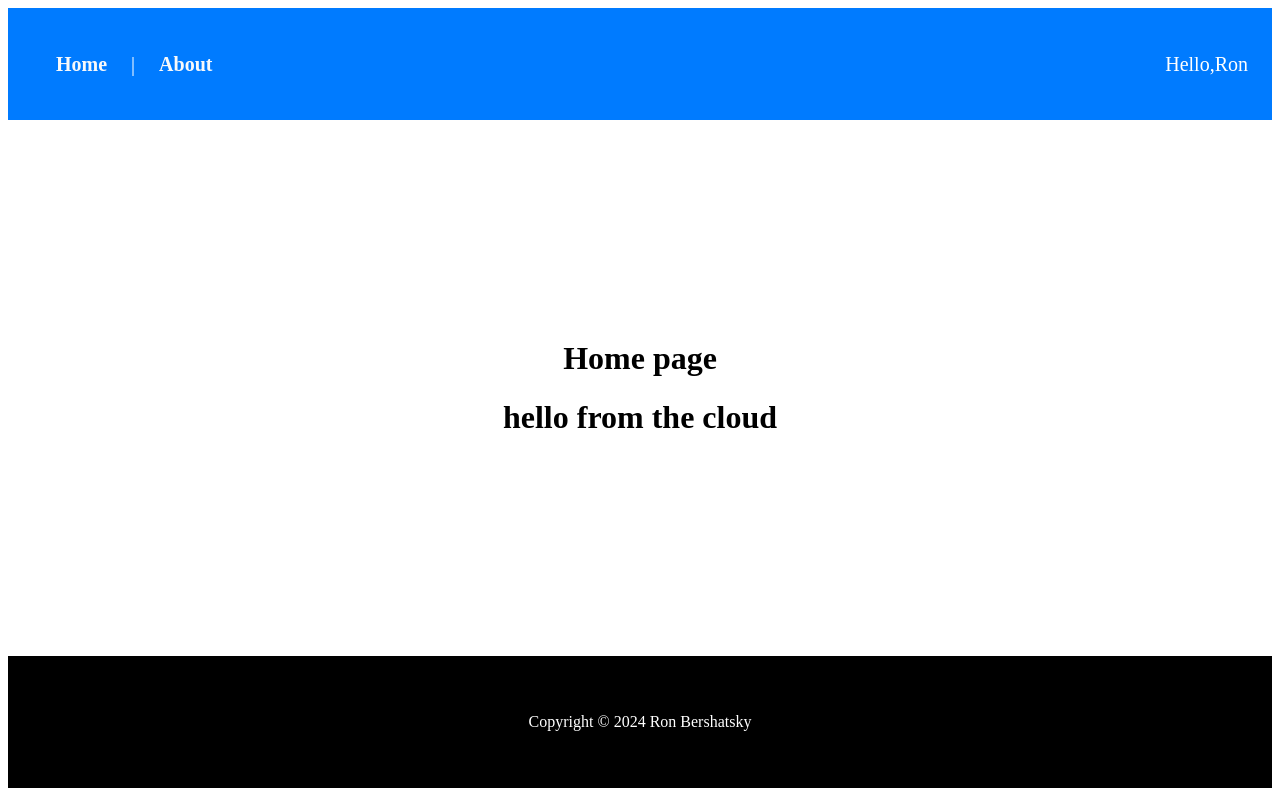
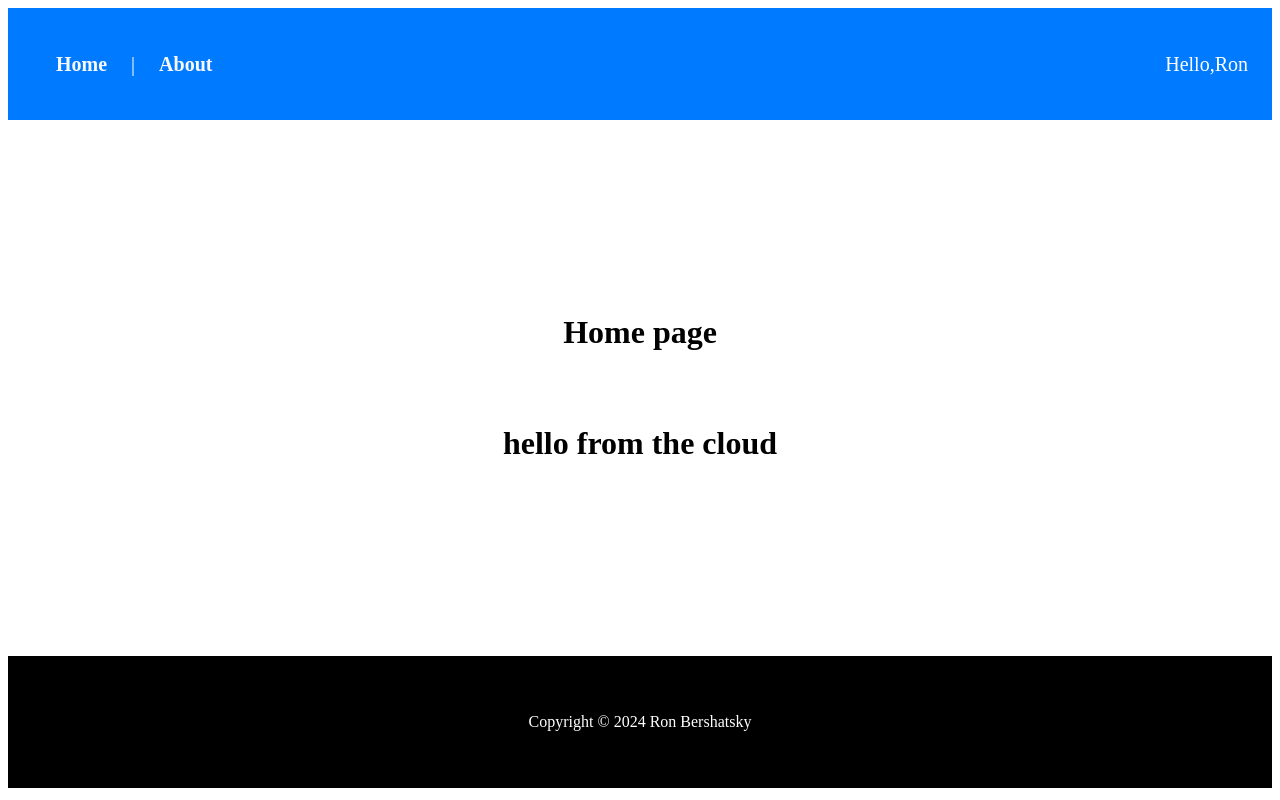
Before and after one commit to ronb-tech/wordcloud, a Vue app: page / in a window 1280 px wide. Built offline with nearby package versions, Linux system fonts and the light colour scheme.

Commit message:
add fetching data

```diff
--- a/src/service/index.js
+++ b/src/service/index.js
@@ -3,10 +3,10 @@ import data2 from "@/service/data/data2.json";
 import data3 from "@/service/data/data3.json";
 
 const demoFetch = (fileData, delay = 1000) => {
-  return new Promise((resolve) => {
+  return new Promise((resolve, reject) => {
     setTimeout(() => {
       if (!fileData) {
-        reject(`fileData is required to fetch`);
+        reject(new Error(`fileData is required to fetch`));
       } else {
         resolve(fileData);
       }
@@ -21,14 +21,12 @@ export const getWordCloudData = async () => {
     demoFetch(data3, 1500),
   ];
   return Promise.allSettled(filePromises).then((results) => {
-    const combinedData = [];
-    let hadError = false;
-
+    let combinedData = [];
     results.forEach((result) => {
+      console.log("res", result);
       if (result.status === "fulfilled") {
-        combinedData.push({ ...result.value });
+        combinedData = [...combinedData, ...result.value.items];
       } else {
-        hadError = true;
         console.error("Error fetching data:", result.reason);
       }
     });
--- a/src/views/Home.vue
+++ b/src/views/Home.vue
@@ -1,25 +1,50 @@
 <template>
   <div class="home-page">
     <h1>Home page</h1>
-    <WordCloud></WordCloud>
+    <WordCloud
+      v-if="!loading && !error && wordCloudData"
+      :data="wordCloudData"
+    ></WordCloud>
+    <div v-if="loading">
+      <img :src="require('@/assets/loader.gif')" alt="Loading..." />
+    </div>
+    <div v-if="!loading && error">
+      <h2>{{ error }}</h2>
+    </div>
   </div>
 </template>
 
 <script setup lang="js">
-import { computed, onMounted, ref,watch } from "vue";
+import { onMounted, ref } from "vue";
 import { useStore } from "vuex";
-import WordCloud  from "@/components/WordCloud.vue";
-import {getWordCloudData} from "@/service/index.js";
+import WordCloud from "@/components/WordCloud.vue";
+import { getWordCloudData } from "@/service/index.js";
 
 const store = useStore();
-const wordCloudData=ref(null);
-onMounted(() => {
-  wordCloudData.value=getWordCloudData();
+const wordCloudData = ref(null);
+const error = ref(null);
+const loading = ref(false);
+
+onMounted(async () => {
+  try {
+    loading.value = true;
+    wordCloudData.value = await getWordCloudData();
+    loading.value = false;
+  } catch (e) {
+    console.log("Failed to load word cloud data:", e);
+    error.value = "Failed to load word cloud data";
+    loading.value = false;
+  }
 });
 </script>
 
 <style lang="scss" scoped>
 @import "@/assets/style/main.scss";
 .home-page {
+  display: flex;
+  flex-direction: column;
+  gap: $spacing-xl;
+  align-items: center;
+  justify-content: center;
 }
 </style>
```
